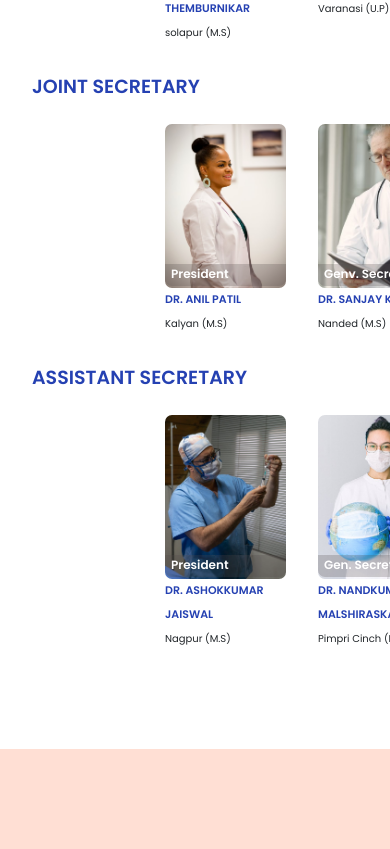
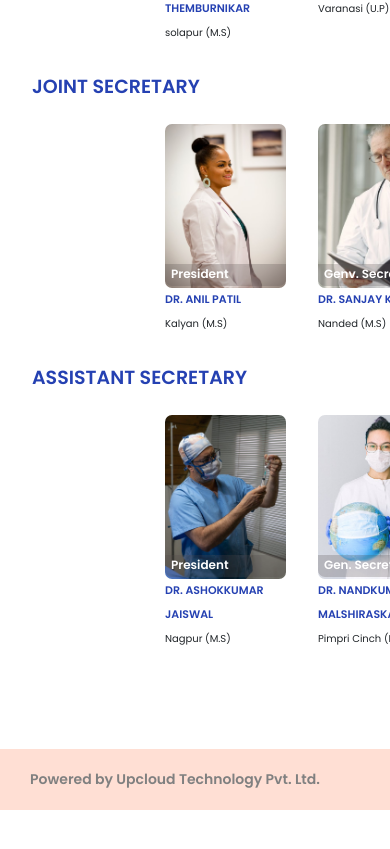
Before and after one commit to dj1399/AboutUs, a React (Create React App) app: page / in a window 390 px wide. Shown: the part 1064-1913 px from the top of the page. After the commit the page ends 1874 px from the top, so only its background shows below. Built offline with nearby package versions, Linux system fonts and the light colour scheme.

Commit message:
footer added

```diff
--- a/src/Aboutus/AboutUs.css
+++ b/src/Aboutus/AboutUs.css
@@ -92,6 +92,18 @@ hr {
   width: max-content !important;
   margin-right: 4rem;
 }
+.footer_upcloud {
+  /* position: absolute;
+  bottom: 0; */
+  display: flex;
+  justify-content: flex-start;
+  color: gray;
+  font-weight: 600;
+  font-size: 20px;
+  padding: 20px;
+  margin-left: 5%;
+}
+
 /* desktop */
 @media only screen and (min-width: 768px) {
   .AboutUs_para {
@@ -263,12 +275,16 @@ hr {
   .AboutUs_cont {
     width: 121px;
   }
-  .AboutUs_lastdiv {
+  /* .AboutUs_lastdiv {
     height: 375px;
-  }
+  } */
   /* .first {
     margin-top: 33px !important;
   } */
+  .footer_upcloud {
+    font-size: 14px;
+    margin-left: 10px;
+  }
 }
 
 .AboutUs_mobileview {
@@ -281,7 +297,7 @@ hr {
 }
 .AboutUs_lastdiv {
   margin-top: 100px;
-  height: 15rem;
+  /* height: 15rem; */
   background: rgba(255, 68, 0, 0.17);
 }
 
--- a/src/Aboutus/AboutUs.js
+++ b/src/Aboutus/AboutUs.js
@@ -334,6 +334,7 @@ class AboutUs extends React.Component {
     </div>
     </div>
     <div class="AboutUs_lastdiv">
+    <div className="footer_upcloud">Powered by Upcloud Technology Pvt. Ltd.</div>
     </div>
     </>
     )}
```
